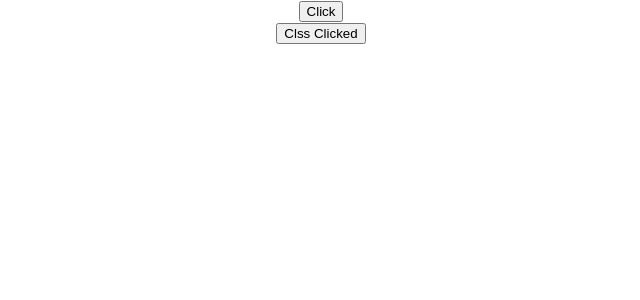
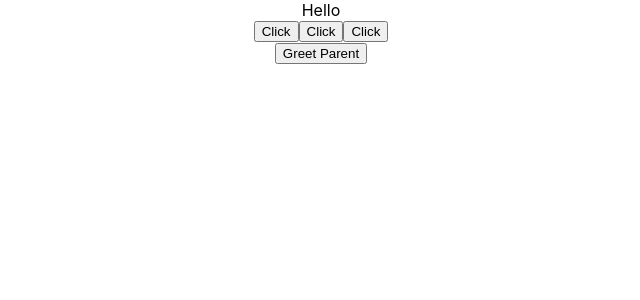
Before and after one commit to DanielSemu/React-Tutorial, a React (Create React App) app: page / in a window 1280 px wide. Shown: the top 300 px of the page, without its empty margins (319-959 px from the left). Built offline with nearby package versions, Linux system fonts and the light colour scheme.

Commit message:
2/1/2024 night

```diff
--- a/src/App.js
+++ b/src/App.js
@@ -7,8 +7,11 @@
 //  import Greet1 from './components/Greet';
 // import Message from './components/Message';
 // import Counter from './components/Counter';
-import FunctionClick from './components/FunctionClick';
-import ClassClick from './components/ClassClick';
+// import FunctionClick from './components/FunctionClick';
+// import ClassClick from './components/ClassClick';
+import EventBing from './components/EventBing';
+import ParentComponent from './components/ParentComponent';
+
 function App() {
   // const name="Danielw"
   return (
@@ -30,8 +33,10 @@
 {/* <Message/>
 <Counter/> */}
 
-  <FunctionClick/>
-  <ClassClick/>
+  {/* <FunctionClick/>
+  <ClassClick/> */}
+  <EventBing/>
+  <ParentComponent/>
     </div>
   );
 }
--- /dev/null
+++ b/src/components/ChildComponent.js
@@ -0,0 +1,11 @@
+import React from 'react'
+
+function ChildComponent(props) {
+  return (
+    <div>
+      <button onClick={props.greetHandler}>Greet Parent</button>
+    </div>
+  )
+}
+
+export default ChildComponent
--- /dev/null
+++ b/src/components/EventBing.js
@@ -0,0 +1,32 @@
+import React, { Component } from 'react'
+
+ class EventBing extends Component {
+    constructor(props) {
+      super(props)
+
+      this.state = {
+         message:"Hello"
+      }
+
+      // third method of binding the this key word
+    this.clickHandler= this.clickHandler.bind(this)
+    }
+    clickHandler(){
+        this.setState({
+            message: "Goodby"
+        })
+        // console.log(this)
+    }
+        render() {
+    return (
+      <div>
+        <div>{this.state.message}</div>
+        <button onClick={this.clickHandler.bind(this)}>Click</button>
+        <button onClick={()=>this.clickHandler()}>Click</button>
+        <button onClick={this.clickHandler}>Click</button>
+      </div>
+    )
+  }
+}
+
+export default EventBing
--- /dev/null
+++ b/src/components/ParentComponent.js
@@ -0,0 +1,25 @@
+import React, { Component } from 'react'
+import ChildComponent from './ChildComponent'
+
+ class ParentComponent extends Component {
+  constructor(props) {
+    super(props)
+
+    this.state = {
+       parentName:"parent"
+    }
+    this.greetParent=this.greetParent.bind(this)
+  }
+  greetParent(){
+    alert(`Hello ${this.state.parentName}`)
+  }
+    render() {
+    return (
+      <div>
+        <ChildComponent  greetHandler={this.greetParent}/>
+      </div>
+    )
+  }
+}
+
+export default ParentComponent
```
